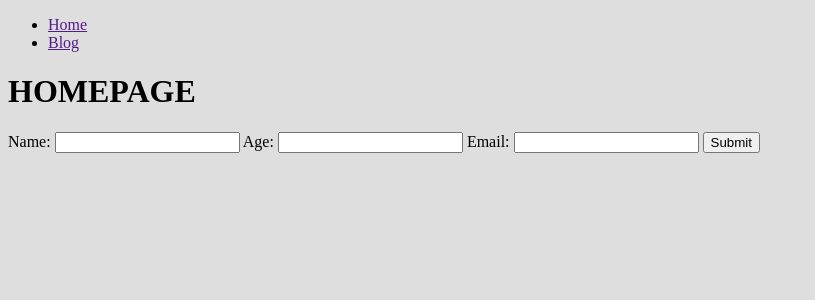
After one commit to Clas0512/My-First-Django-Project, a Django app: page /kayitol/ in a window 1280 px wide. The commit adds this page. Shown: the top 300 px of the page, without its empty margins (0-815 px from the left). Run offline with Django 5.2, Linux system fonts and the light colour scheme.

Commit message:
Added kayitol.html that include a form structor. So this form takes 3 arguments and send the PostgreSQL.

```diff
--- /dev/null
+++ b/blogApp/blog/forms.py
@@ -0,0 +1,6 @@
+from django import forms
+
+class StudentForm(forms.Form):
+    name = forms.CharField(max_length=255)
+    age = forms.IntegerField()
+    email = forms.EmailField()
--- a/blogApp/blog/templates/blog/index.html
+++ b/blogApp/blog/templates/blog/index.html
@@ -1,9 +1,9 @@
 {% extends "base.html" %}
-
 {% block title %}Index{% endblock title %}
 
 {% block content %}
 <h1>
     HOMEPAGE
 </h1>
+
 {% endblock content %}
--- /dev/null
+++ b/blogApp/blog/templates/blog/kayitol.html
@@ -0,0 +1,24 @@
+{% extends "base.html" %}
+{% block title %}Index{% endblock title %}
+
+{% block content %}
+<h1>
+    HOMEPAGE
+</h1>
+
+<form method="post" action="{% url 'student-add' %}">
+    {% csrf_token %}
+
+    <label for="id_name">Name:</label>
+    <input type="text" id="id_name" name="name" required>
+
+    <label for="id_age">Age:</label>
+    <input type="number" id="id_age" name="age" required>
+
+    <label for="id_email">Email:</label>
+    <input type="email" id="id_email" name="email" required>
+
+    <button type="submit">Submit</button>
+</form>
+
+{% endblock content %}
--- a/blogApp/blog/urls.py
+++ b/blogApp/blog/urls.py
@@ -2,9 +2,12 @@ from django.urls import path
 from . import views
 
 urlpatterns = [
-    path("", views.index),
+    path("", views.index, name="index"),
     path("index", views.index),
     path("blogs", views.blogs),
     path("blogs/<int:id>", views.blogsId),
-    path("add_data/name/<int:age>/email", views.student)
+    #
+    path("<int:question_id>/", views.detail, name="detail"),
+    path("kayitol/", views.kayit, name="kayit-ol"),
+    path("kayitol/", views.student, name="student-add"),
 ]
--- a/blogApp/blog/views.py
+++ b/blogApp/blog/views.py
@@ -1,8 +1,7 @@
 from django.http.response import HttpResponse
-from django.shortcuts import render
+from django.shortcuts import render, redirect
 from .models import Student
-
-# Create your views here.
+from .forms import StudentForm
 
 
 def index(request):
@@ -21,7 +20,45 @@ def blogsId(request, id):
         "id": id
     })
 
+def kayit(request):
+    # Eğer form gönderilmediyse, sadece formu göster
+    if request.method == 'GET':
+        form = StudentForm()
+        return render(request, 'blog/kayitol.html', {'form': form})
+    else:
+        # Eğer form gönderildiyse, formu işle ve student-add'e yönlendir
+        form = StudentForm(request.POST)
+        if form.is_valid():
+            name = form.cleaned_data['name']
+            age = form.cleaned_data['age']
+            email = form.cleaned_data['email']
+            new_entry = Student(name=name, age=age, email=email)
+            new_entry.save()
+            # Eğer işlem başarılı ise, student-add view'ına yönlendir
+            return redirect('student-add')
+        else:
+            # Eğer form geçerli değilse, hata mesajları ile birlikte aynı sayfayı göster
+            return render(request, 'blog/kayitol.html', {'form': form})
+
+def student(request):
+    if request.method == 'POST':
+        form = StudentForm(request.POST)
+        if form.is_valid():
+            name = form.cleaned_data['name']
+            age = form.cleaned_data['age']
+            email = form.cleaned_data['email']
+            new_entry = Student(name=name, age=age, email=email)
+            new_entry.save()
+            return HttpResponse("Veri basariiii")
+    else:
+        form = StudentForm()
+
+    return render(request, 'blog/kayitol.html', {'form': form})
+
 def student(request, name, age, email):
-    new_entry = Student(name, age, email)
+    new_entry = Student(name=name, age=age, email=email)
     new_entry.save()
     return HttpResponse("Veri basariiii")
+
+def detail(request, question_id):
+    return HttpResponse("You're looking at question %s." % question_id)
--- a/blogApp/blogApp/settings.py
+++ b/blogApp/blogApp/settings.py
@@ -32,6 +32,7 @@ ALLOWED_HOSTS = []
 
 INSTALLED_APPS = [
     'blog',
+    # 'blog.apps.BlogConfig',
     'django.contrib.admin',
     'django.contrib.auth',
     'django.contrib.contenttypes',
--- a/blogApp/blogApp/urls.py
+++ b/blogApp/blogApp/urls.py
@@ -18,6 +18,7 @@ from django.contrib import admin
 from django.urls import path, include
 
 urlpatterns = [
+    path("blog/", include("blog.urls")),
     path('admin/', admin.site.urls),
     path('', include('blog.urls'))
 ]
```
Also changed, not shown: blogApp/blog/models.py (+9 -0 lines).
